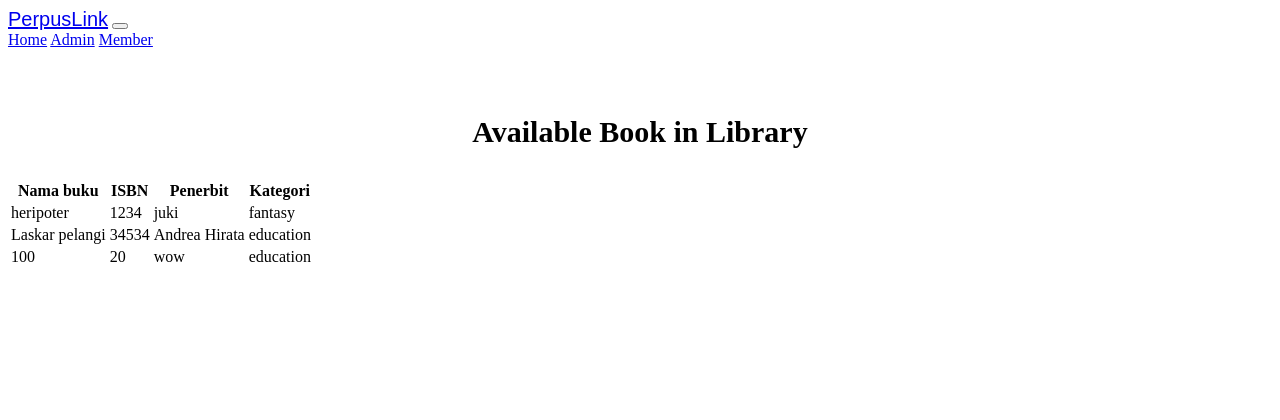
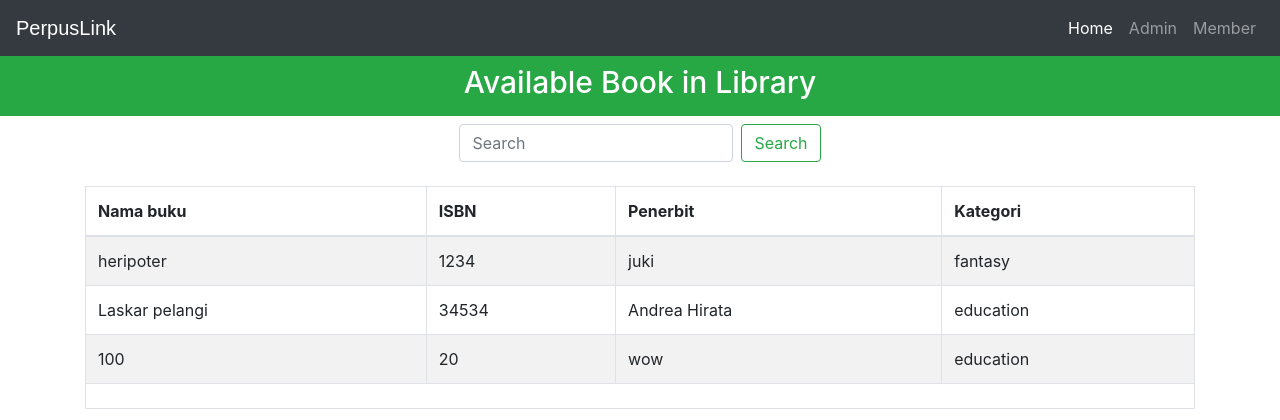
Before and after one commit to RaJaDeh/AndesisKel1, a Django app: page /guestview in a window 1280 px wide. Shown: the top 420 px of the page. Run offline with Django 3.2, Linux system fonts and the light colour scheme; data comes from the database, SQL or seed files in the repository; some libraries are stand-ins or nearby versions.

Commit message:
Landing Page Done

```diff
--- a/library/views.py
+++ b/library/views.py
@@ -203,3 +203,13 @@ def contactus_view(request):
             send_mail(str(name)+' || '+str(email),message, EMAIL_HOST_USER, ['wapka1503@gmail.com'], fail_silently = False)
             return render(request, 'library/contactussuccess.html')
     return render(request, 'library/contactus.html', {'form':sub})
+
+def search_results(request):
+    query = request.GET.get('query')  # Retrieve the search query from the GET parameters
+    # Perform the search logic based on the query
+    # ...
+    # Pass the search results to the template
+    context = {
+        'results': search_results,  # Replace `search_results` with your actual search results
+    }
+    return render(request, 'search_results.html', context)
--- a/librarymanagement/urls.py
+++ b/librarymanagement/urls.py
@@ -29,6 +29,7 @@ urlpatterns = [
     path('adminclick', views.adminclick_view),
     path('studentclick', views.studentclick_view),
 
+    path('search/', views.search_results, name='search_results'),
 
     path('adminsignup', views.adminsignup_view),
     path('studentsignup', views.studentsignup_view),
--- a/templates/library/guestview.html
+++ b/templates/library/guestview.html
@@ -1,6 +1,8 @@
 <!DOCTYPE html>
 <html lang="en" dir="ltr">
   <head>
+    <link rel="stylesheet" href="https://stackpath.bootstrapcdn.com/bootstrap/4.5.2/css/bootstrap.min.css">
+    <script src="https://stackpath.bootstrapcdn.com/bootstrap/4.5.2/js/bootstrap.min.js"></script>
 <style media="screen">
 table.redTable {
 border: 2px solid #607d8b;
@@ -59,8 +61,17 @@ border-radius: 5px;
     <br>
     <br>
     <h3 class="p-3 mb-2 bg-success text-white" style = 'font-size: 30px;text-align:center;'>Available Book in Library</h3>
+    <div class="d-flex justify-content-center">
+        <form method="GET" action="{% url 'search_results' %}" class="form-inline my-2 my-lg-0">
+          <input class="form-control mr-sm-2" type="search" name="query" placeholder="Search" aria-label="Search">
+          <button class="btn btn-outline-success my-2 my-sm-0" type="submit">Search</button>
+        </form>
+      </div>
+      <br>
+
 {% if books%}
 <div class="container">
+
   <table class="table table-hover table-condensed table-striped table-bordered">
     <thead>
     <tr>
--- a/templates/library/navbar.html
+++ b/templates/library/navbar.html
@@ -3,6 +3,11 @@
 <html lang="en">
 <head>
 <meta charset="utf-8">
+<link rel="stylesheet" href="https://stackpath.bootstrapcdn.com/bootstrap/4.3.1/css/bootstrap.min.css">
+<link rel="stylesheet" href="https://maxcdn.bootstrapcdn.com/font-awesome/4.7.0/css/font-awesome.min.css">
+<script src="https://ajax.googleapis.com/ajax/libs/jquery/3.3.1/jquery.min.js"></script>
+<script src="https://cdnjs.cloudflare.com/ajax/libs/popper.js/1.14.7/umd/popper.min.js"></script>
+<script src="https://stackpath.bootstrapcdn.com/bootstrap/4.3.1/js/bootstrap.min.js"></script>
 
 
 <style type="text/css">
```
Also changed, not shown: templates/library/index.html (+14 -60 lines).
